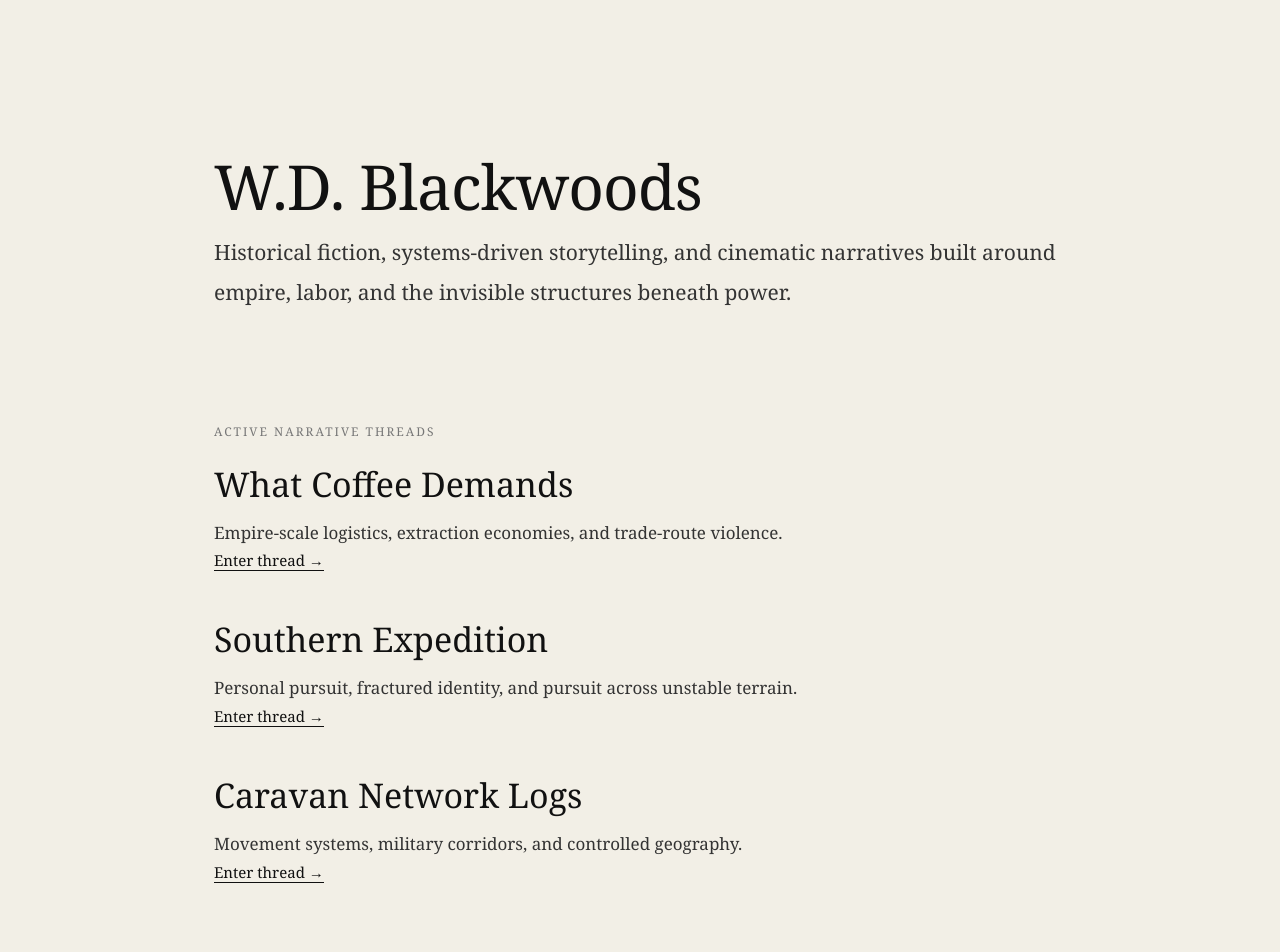
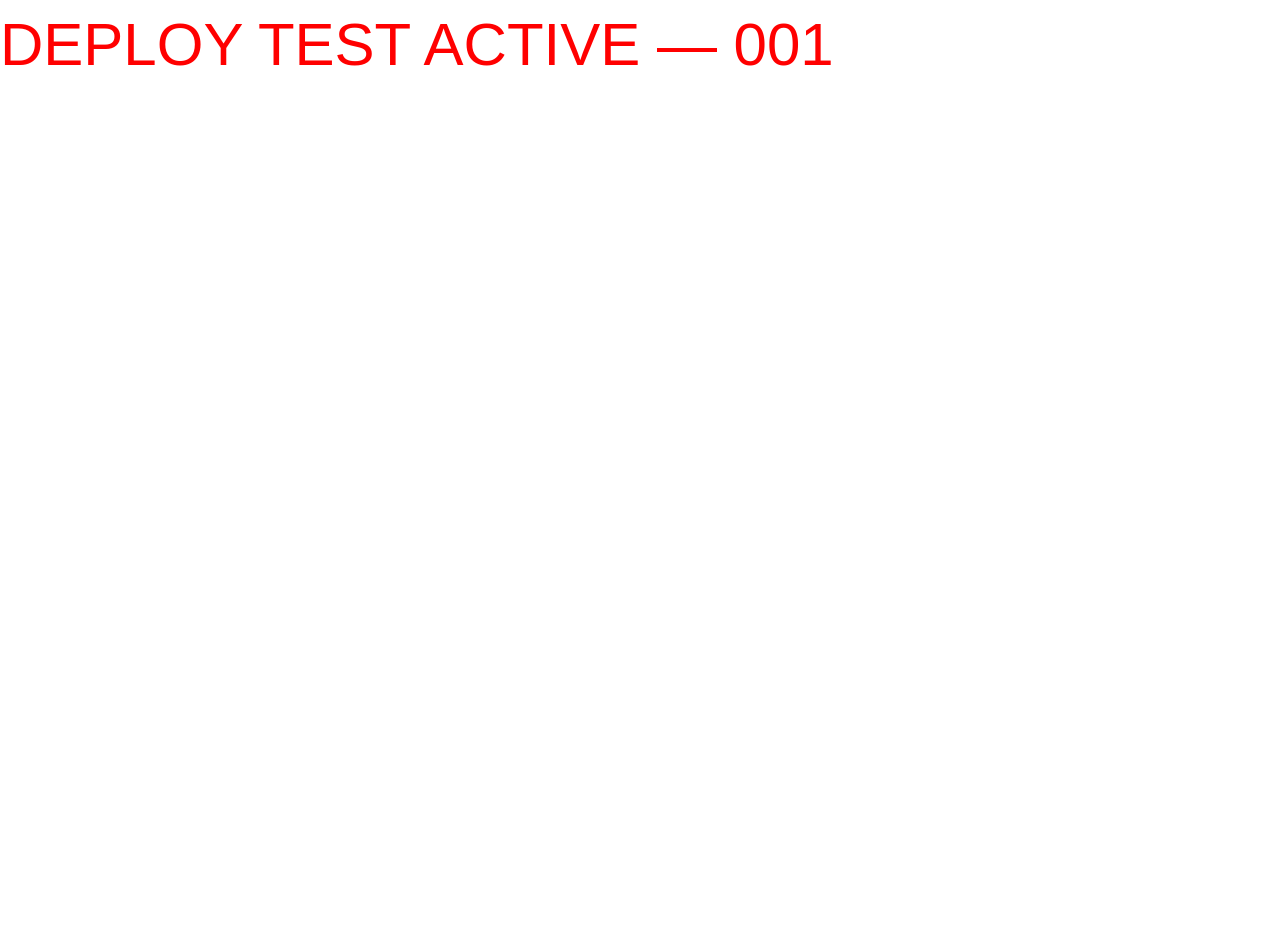
Before and after one commit to dwoods360-cyber/wdblackwoods-site, a Next.js app: page / in a window 1280 px wide. Shown: the top 952 px of the page. After the commit the page ends 800 px from the top, so only its background shows below. Built offline with nearby package versions, Linux system fonts and the light colour scheme.

Commit message:
DEPLOY TEST 001

```diff
--- a/app/page.tsx
+++ b/app/page.tsx
@@ -1,237 +1,7 @@
-"use client";
-
-import { motion } from "framer-motion";
-
-const fade = {
-  hidden: { opacity: 0, y: 18 },
-  show: { opacity: 1, y: 0 },
-};
-
-const container = {
-  hidden: {},
-  show: {
-    transition: {
-      staggerChildren: 0.1,
-    },
-  },
-};
-
 export default function Home() {
   return (
-    <div style={{ background: "#f2efe6", minHeight: "100vh" }}>
-      <motion.main
-        variants={container}
-        initial="hidden"
-        animate="show"
-        style={{
-          maxWidth: "900px",
-          margin: "0 auto",
-          padding: "140px 24px",
-          fontFamily: "Georgia, serif",
-          color: "#111",
-        }}
-      >
-        {/* IDENTITY LAYER */}
-        <motion.section variants={fade} style={{ marginBottom: "110px" }}>
-          <h1 style={{ fontSize: "62px", letterSpacing: "-1px" }}>
-            W.D. Blackwoods
-          </h1>
-
-          <p style={{ fontSize: "21px", lineHeight: 1.9, color: "#333" }}>
-            Historical fiction, systems-driven storytelling, and cinematic narratives
-            built around empire, labor, and the invisible structures beneath power.
-          </p>
-        </motion.section>
-
-        {/* THREAD ROUTER */}
-        <motion.section variants={fade} style={{ marginBottom: "140px" }}>
-          <p
-            style={{
-              fontSize: "12px",
-              letterSpacing: "2px",
-              textTransform: "uppercase",
-              color: "#777",
-              marginBottom: "18px",
-            }}
-          >
-            Active Narrative Threads
-          </p>
-
-          {/* THREAD 1 */}
-          <div style={{ marginBottom: "42px" }}>
-            <h2 style={{ fontSize: "34px", marginBottom: "8px" }}>
-              What Coffee Demands
-            </h2>
-            <p style={{ fontSize: "17px", lineHeight: 1.8, color: "#333" }}>
-              Empire-scale logistics, extraction economies, and trade-route violence.
-            </p>
-            <a
-              href="#"
-              style={{
-                fontSize: "15px",
-                color: "#111",
-                borderBottom: "1px solid #111",
-                textDecoration: "none",
-              }}
-            >
-              Enter thread →
-            </a>
-          </div>
-
-          {/* THREAD 2 */}
-          <div style={{ marginBottom: "42px" }}>
-            <h2 style={{ fontSize: "34px", marginBottom: "8px" }}>
-              Southern Expedition
-            </h2>
-            <p style={{ fontSize: "17px", lineHeight: 1.8, color: "#333" }}>
-              Personal pursuit, fractured identity, and pursuit across unstable terrain.
-            </p>
-            <a
-              href="#"
-              style={{
-                fontSize: "15px",
-                color: "#111",
-                borderBottom: "1px solid #111",
-                textDecoration: "none",
-              }}
-            >
-              Enter thread →
-            </a>
-          </div>
-
-          {/* THREAD 3 */}
-          <div>
-            <h2 style={{ fontSize: "34px", marginBottom: "8px" }}>
-              Caravan Network Logs
-            </h2>
-            <p style={{ fontSize: "17px", lineHeight: 1.8, color: "#333" }}>
-              Movement systems, military corridors, and controlled geography.
-            </p>
-            <a
-              href="#"
-              style={{
-                fontSize: "15px",
-                color: "#111",
-                borderBottom: "1px solid #111",
-                textDecoration: "none",
-              }}
-            >
-              Enter thread →
-            </a>
-          </div>
-        </motion.section>
-
-        {/* SHARED FIELD SYSTEM */}
-        <motion.section variants={fade} style={{ marginBottom: "150px" }}>
-          <p
-            style={{
-              fontSize: "12px",
-              letterSpacing: "2px",
-              textTransform: "uppercase",
-              color: "#777",
-              marginBottom: "26px",
-            }}
-          >
-            Shared Field Nodes
-          </p>
-
-          <article style={{ marginBottom: "60px" }}>
-            <h3 style={{ fontSize: "28px" }}>
-              The Arithmetic on the Wall
-            </h3>
-            <p style={{ fontSize: "18px", lineHeight: 1.9, color: "#333" }}>
-              Appears across all threads: trade logic, distance pricing, imperial accounting.
-            </p>
-          </article>
-
-          <article>
-            <h3 style={{ fontSize: "28px" }}>
-              Caravanserai Incident — Massawa
-            </h3>
-            <p style={{ fontSize: "18px", lineHeight: 1.9, color: "#333" }}>
-              A convergence point where all narrative threads intersect under control systems.
-            </p>
-          </article>
-        </motion.section>
-
-        {/* SYSTEM LAYER */}
-        <motion.section variants={fade} style={{ marginBottom: "120px" }}>
-          <p
-            style={{
-              fontSize: "12px",
-              letterSpacing: "2px",
-              textTransform: "uppercase",
-              color: "#777",
-              marginBottom: "14px",
-            }}
-          >
-            System Layer
-          </p>
-
-          <p style={{ fontSize: "17px", lineHeight: 1.9, color: "#333" }}>
-            All narratives operate under shared constraints: extraction, movement,
-            scarcity, and institutional control. Stories diverge in perspective, not in physics.
-          </p>
-        </motion.section>
-
-        {/* OUTPUT LAYER */}
-        <motion.section variants={fade}>
-          <p
-            style={{
-              fontSize: "12px",
-              letterSpacing: "2px",
-              textTransform: "uppercase",
-              color: "#777",
-              marginBottom: "18px",
-            }}
-          >
-            Output Interface
-          </p>
-
-          <p style={{ fontSize: "18px", lineHeight: 1.9, color: "#333" }}>
-            Subscribe to multi-thread narrative dispatches.
-          </p>
-
-          <input
-            placeholder="Email address"
-            style={{
-              marginTop: "18px",
-              padding: "14px 16px",
-              border: "1px solid #ccc",
-              fontSize: "15px",
-              width: "100%",
-              maxWidth: "340px",
-            }}
-          />
-
-          <button
-            style={{
-              marginTop: "12px",
-              padding: "12px 18px",
-              background: "#111",
-              color: "#fff",
-              border: "none",
-              fontSize: "15px",
-              cursor: "pointer",
-              display: "block",
-            }}
-          >
-            Subscribe
-          </button>
-        </motion.section>
-
-        <footer
-          style={{
-            marginTop: "90px",
-            fontSize: "14px",
-            color: "#777",
-            borderTop: "1px solid #ddd",
-            paddingTop: "40px",
-          }}
-        >
-          © 2026 W.D. Blackwoods — Narrative OS v2 (Multi-Threaded)
-        </footer>
-      </motion.main>
-    </div>
+    <h1 style={{ fontSize: "60px", color: "red" }}>
+      DEPLOY TEST ACTIVE — 001
+    </h1>
   );
 }
```
